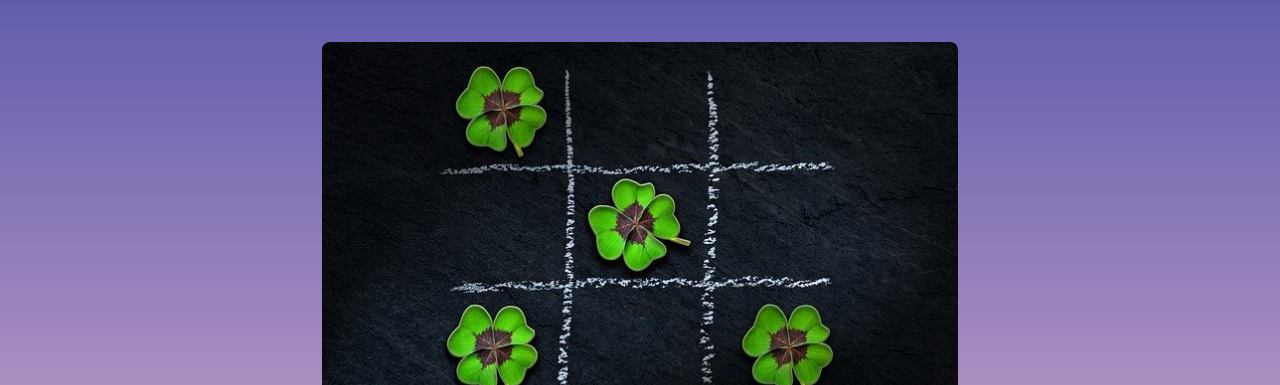
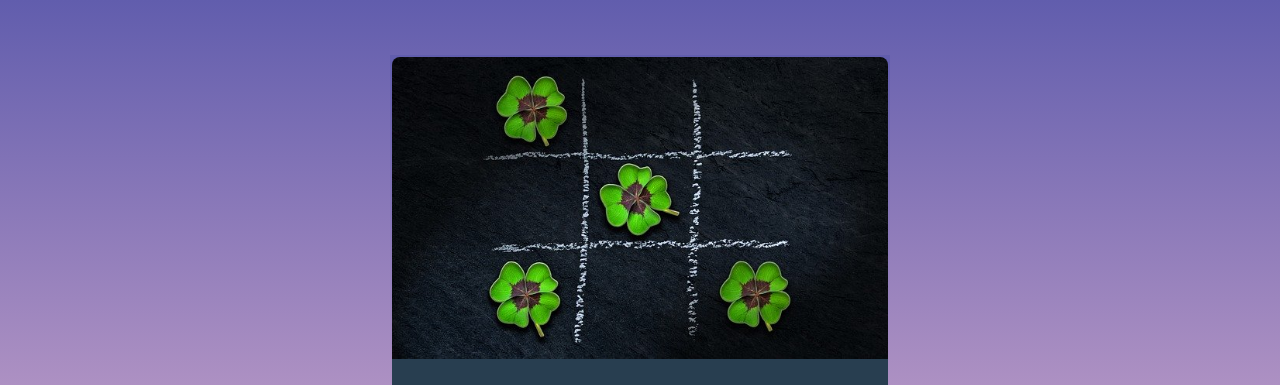
Before and after one commit to ViktoriiaKN/piskvorky, a plain HTML site: page index.html in a window 1280 px wide. Shown: the top 385 px of the page. Drawn offline with nearby package versions, Linux system fonts and the light colour scheme.

Commit message:
Correct conteiner

```diff
--- a/styles.css
+++ b/styles.css
@@ -35,10 +35,11 @@ a {
 
 .container {
 max-width: 80vmin;
+width: 500px;
 display: flex;
 flex-direction: column;
 align-items: center;
-margin: 40px;
+margin: auto auto;
 border: 2px solid transparent;
 border-radius: 10px;
 overflow: hidden;
@@ -48,7 +49,7 @@ overflow: hidden;
 display: flex;
 flex-direction: column;
 align-items: center;
-margin: 40px;
+margin: auto auto;
 }
 
 .picture {
```
